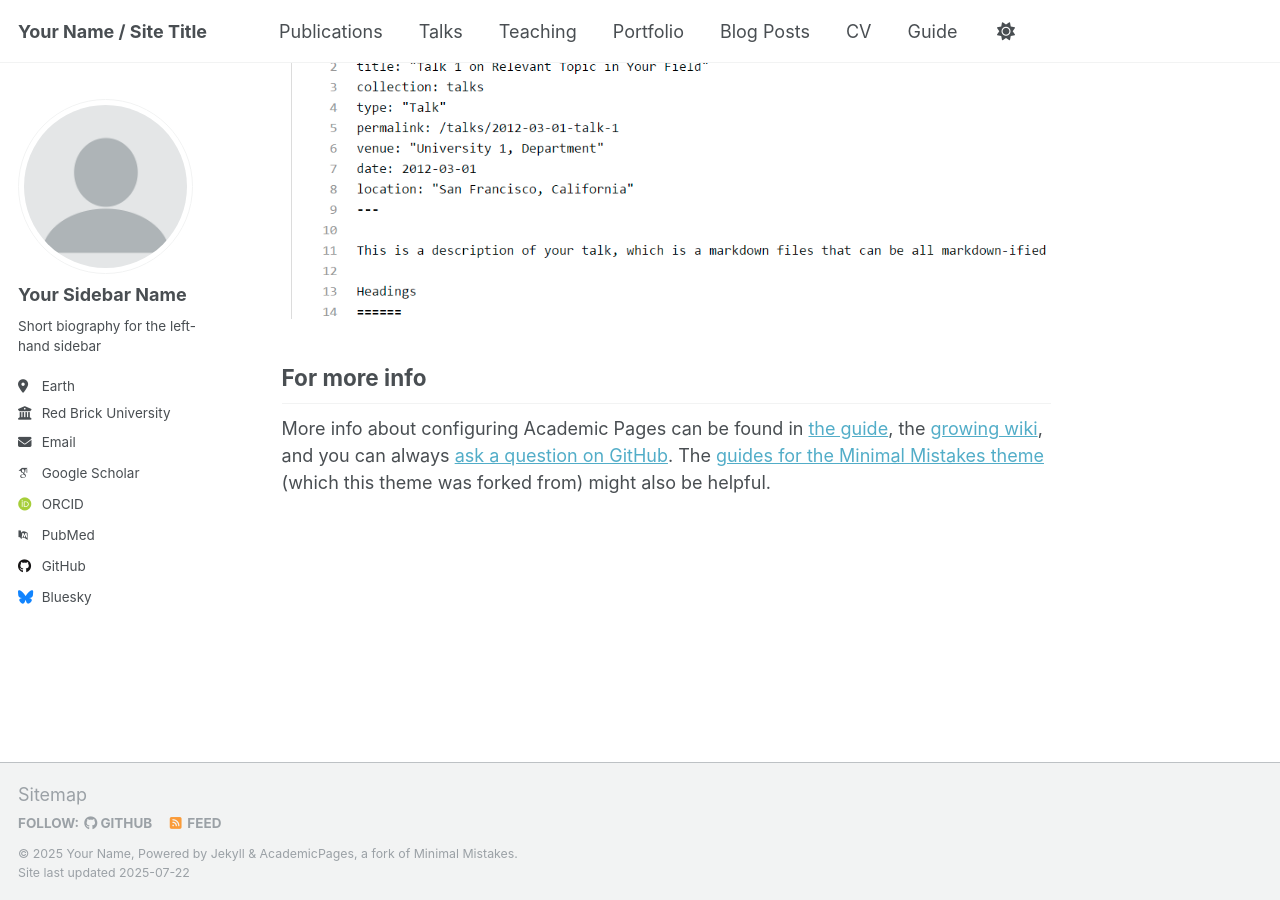
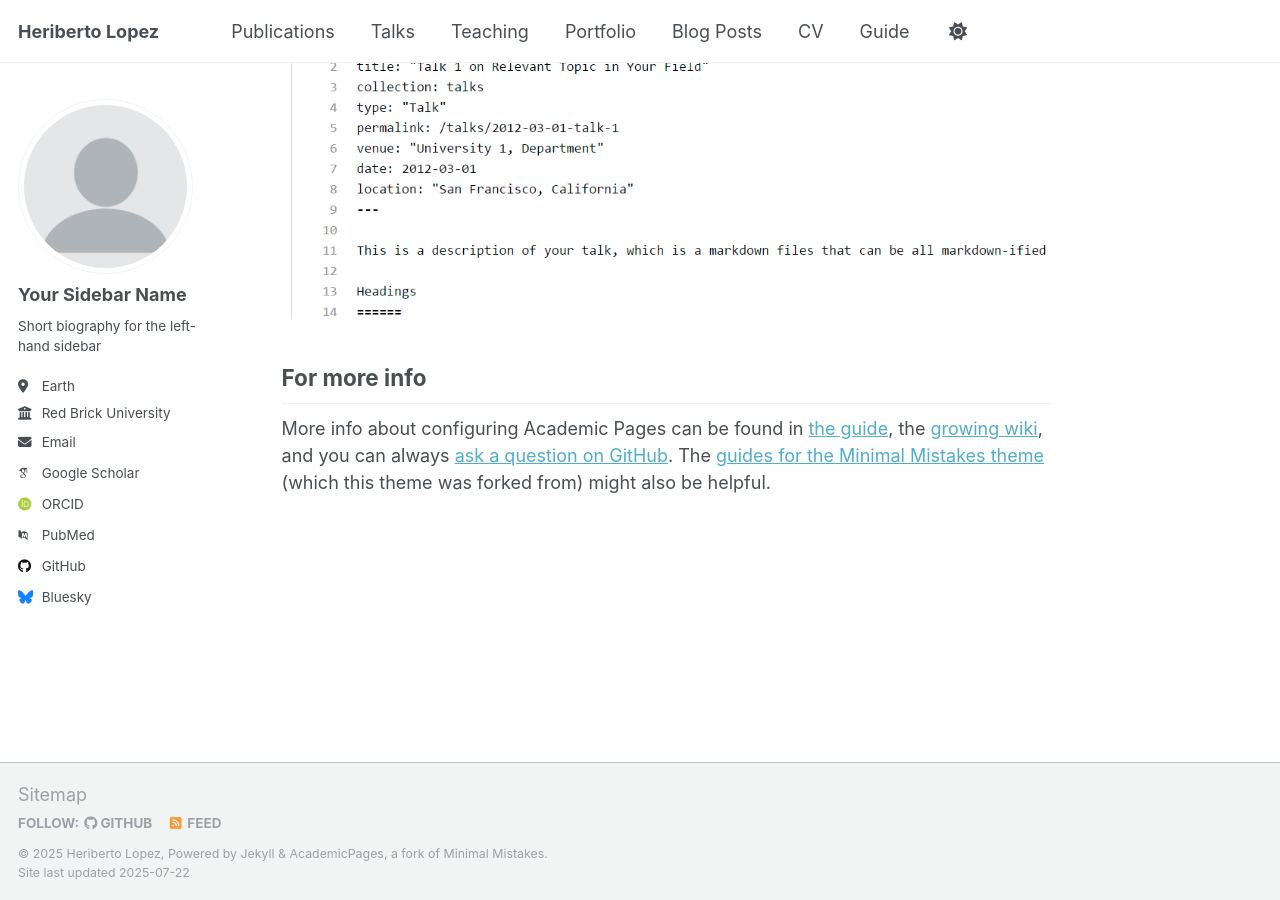
Before and after one commit to HeribertoLopez/heribertolopez.github.io, a Jekyll site: the page built from _pages/about.md, in a window 1280 px wide and 900 px high, scrolled down 2880 px. Built offline with Jekyll 4.4.1, drawn with Linux system fonts in a browser that asks for light colours; some web fonts are replaced; a script that is not in the unit is left out.

Commit message:
Update _config.yml with my info

```diff
--- a/_config.yml
+++ b/_config.yml
@@ -9,11 +9,11 @@
 # Basic Site Settings
 locale                   : "en-US"
 site_theme               : "default"
-title                    : "Your Name / Site Title"
+title                    : "Heriberto Lopez"
 title_separator          : "-"
-name                     : &name "Your Name"
-description              : &description "personal description"
-url                      : https://academicpages.github.io # the base hostname & protocol for your site e.g. "https://[your GitHub username].github.io" or if you already have some other page hosted on Github then use "https://[your GitHub username].github.io/[Your Repo Name]"
+name                     : &name "Heriberto Lopez"
+description              : &description "Graduate Student at UW-Madison"
+url                      : https://heribertolopez.github.io # the base hostname & protocol for your site e.g. "https://[your GitHub username].github.io" or if you already have some other page hosted on Github then use "https://[your GitHub username].github.io/[Your Repo Name]"
 baseurl                  : "" # the subpath of your site, e.g. "/blog"
 repository               : "academicpages/academicpages.github.io"
 
```
